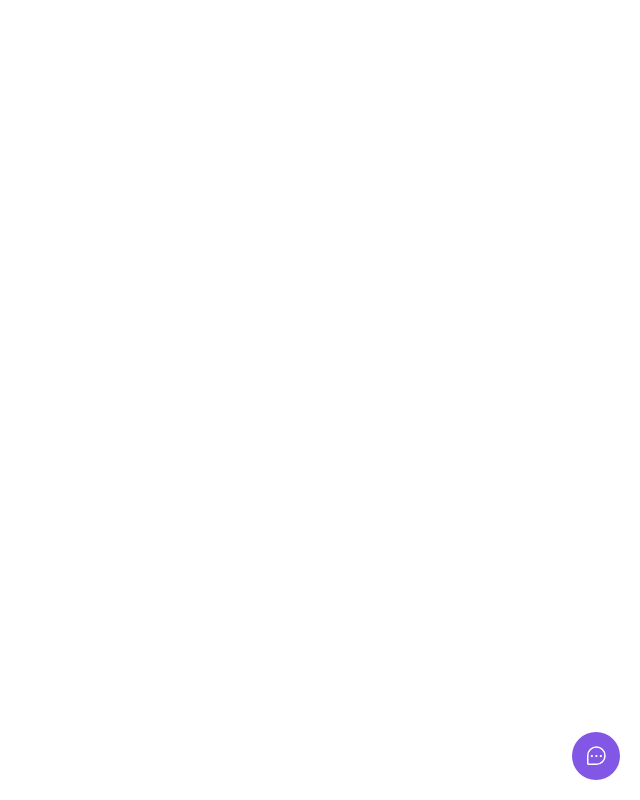
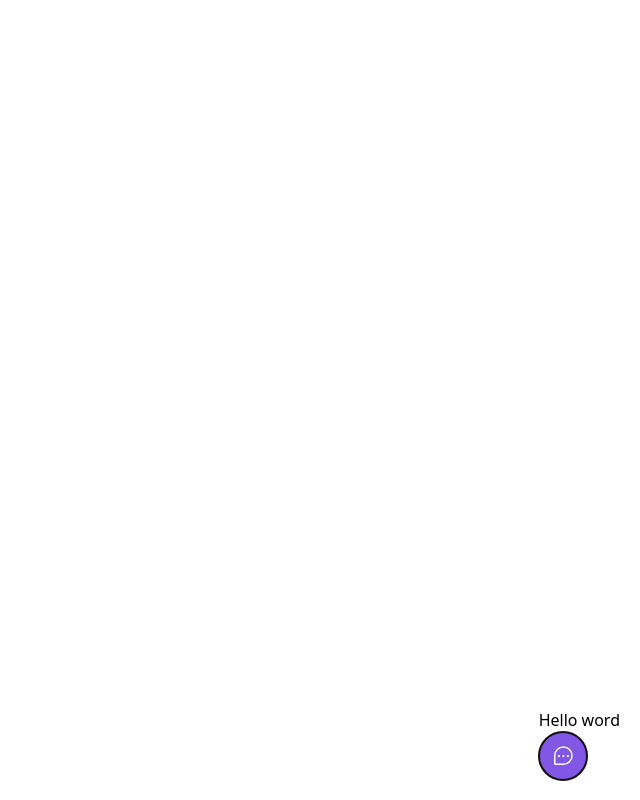
Before and after one commit to pedrocortez877/NLW-RETURN, a React (Vite) app: page / in a window 1280 px wide. Both pictures are taken after a click on the button "Feedback". Shown: the whole page, without its empty margins (640-1280 px from the left). Built offline with nearby package versions, Linux system fonts and the light colour scheme.

Commit message:
feat: implementing accessibility concepts and popover

```diff
--- a/package.json
+++ b/package.json
@@ -8,6 +8,7 @@
     "preview": "vite preview"
   },
   "dependencies": {
+    "@headlessui/react": "^1.6.1",
     "phosphor-react": "^1.4.1",
     "react": "^18.0.0",
     "react-dom": "^18.0.0"
--- a/src/components/Widget.tsx
+++ b/src/components/Widget.tsx
@@ -1,16 +1,19 @@
 import { ChatTeardropDots } from 'phosphor-react';
+import { Popover } from '@headlessui/react';
 
 export function Widget(){
   return (
-    <div className='absolute bottom-5 right-5'>
-      <button className='bg-brand-500 rounded-full px-3 h-12 text-white flex items-center group'>
+    <Popover className='absolute bottom-5 right-5'>
+      <Popover.Panel>Hello word</Popover.Panel>
+
+      <Popover.Button className='bg-brand-500 rounded-full px-3 h-12 text-white flex items-center group'>
         <ChatTeardropDots className='w-6 h-6'/>
 
         <span className='max-w-0 overflow-hidden group-hover:max-w-xs transition-all duration-500 ease-linear'>
           <span className='pl-2'></span>
           Feedback
         </span>
-      </button>
-    </div>
+      </Popover.Button>
+    </Popover>
   );
 }
```
Also changed, not shown: 1 other file (tests, documents, lock files or other folders).
